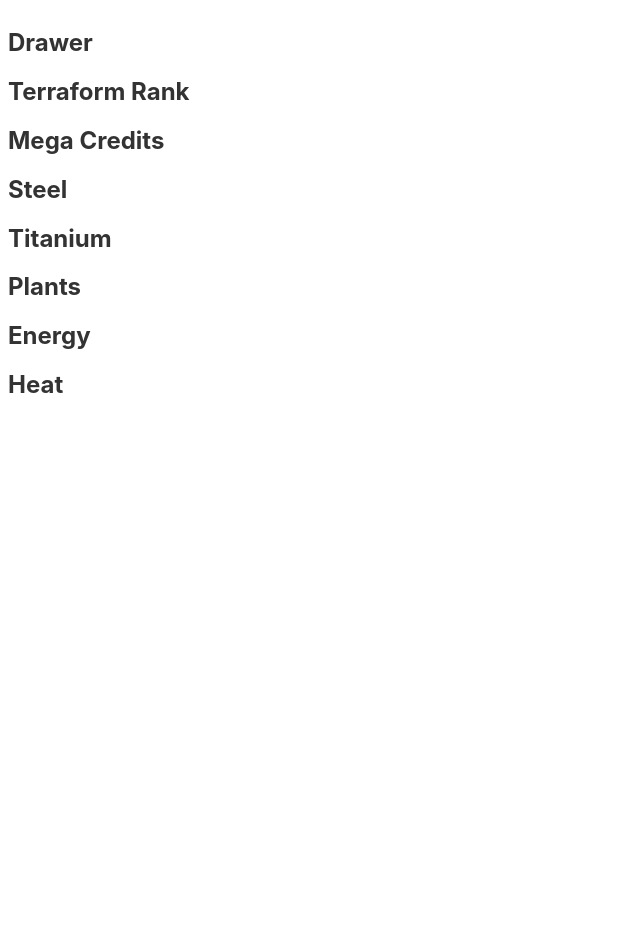
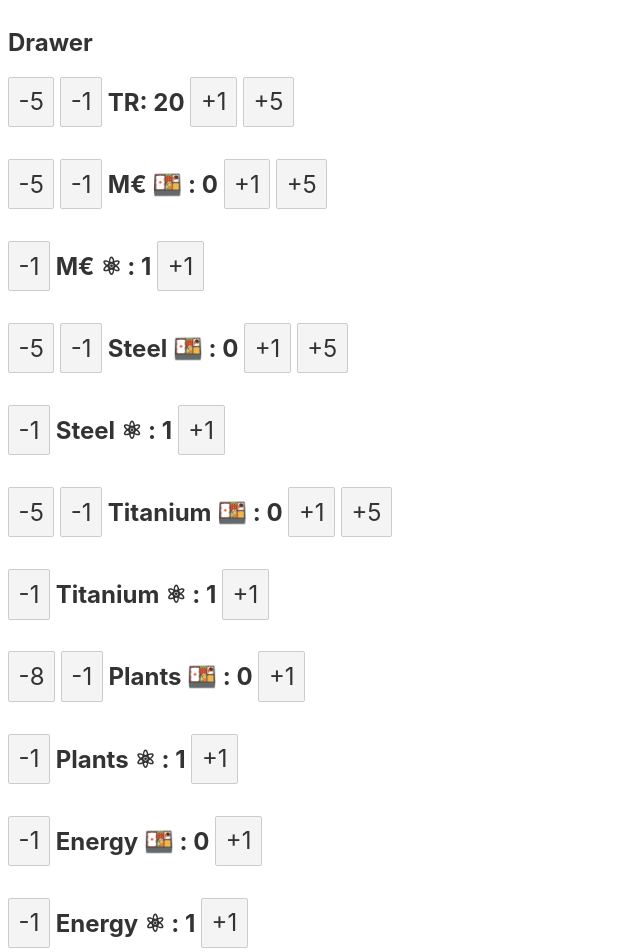
Before and after one commit to theRemix/TerraformingMars-PlayerCard, a Svelte app: page / in a window 1280 px wide. Shown: the top 952 px of the page, without its empty margins (0-640 px from the left). Before the commit the page ends 800 px from the top, so only its background shows below. Built offline with nearby package versions, Linux system fonts and the light colour scheme.

Commit message:
:sparkles: stores and counters

```diff
--- a/src/Energy.svelte
+++ b/src/Energy.svelte
@@ -1,3 +1,33 @@
+<script>
+import { onDestroy } from 'svelte'
+import { EnergyS, EnergyP } from './stores'
+
+let energyS = 0
+let energyP = 0
+
+const unsubS = EnergyS.subscribe(n => energyS = n)
+const unsubP = EnergyP.subscribe(n => energyP = n)
+
+onDestroy(() => {
+  unsubS()
+  unsubP()
+})
+
+const dec1 = () => EnergyS.update(n => n - 1)
+const inc1 = () => EnergyS.update(n => n + 1)
+const decP = () => EnergyP.update(n => n - 1)
+const incP = () => EnergyP.update(n => n + 1)
+</script>
+
 <main>
-	<h2>Energy</h2>
+<h2>
+  <button on:click={ dec1 }>-1</button>
+  Energy 🍱 : { energyS }
+  <button on:click={ inc1 }>+1</button>
+</h2>
+<h2>
+  <button on:click={ decP }>-1</button>
+  Energy ⚛ : { energyP }
+  <button on:click={ incP }>+1</button>
+</h2>
 </main>
--- a/src/Heat.svelte
+++ b/src/Heat.svelte
@@ -1,3 +1,35 @@
+<script>
+import { onDestroy } from 'svelte'
+import { HeatS, HeatP } from './stores'
+
+let heatS = 0
+let heatP = 0
+
+const unsubS = HeatS.subscribe(n => heatS = n)
+const unsubP = HeatP.subscribe(n => heatP = n)
+
+onDestroy(() => {
+  unsubS()
+  unsubP()
+})
+
+const dec8 = () => HeatS.update(n => n - 8)
+const dec1 = () => HeatS.update(n => n - 1)
+const inc1 = () => HeatS.update(n => n + 1)
+const decP = () => HeatP.update(n => n - 1)
+const incP = () => HeatP.update(n => n + 1)
+</script>
+
 <main>
-	<h2>Heat</h2>
+<h2>
+  <button on:click={ dec8 }>-8</button>
+  <button on:click={ dec1 }>-1</button>
+  Heat 🍱 : { heatS }
+  <button on:click={ inc1 }>+1</button>
+</h2>
+<h2>
+  <button on:click={ decP }>-1</button>
+  Heat ⚛ : { heatP }
+  <button on:click={ incP }>+1</button>
+</h2>
 </main>
--- a/src/MegaCredits.svelte
+++ b/src/MegaCredits.svelte
@@ -1,3 +1,37 @@
+<script>
+import { onDestroy } from 'svelte'
+import { MCreditS, MCreditP } from './stores'
+
+let mcS = 0
+let mcP = 0
+
+const unsubS = MCreditS.subscribe(n => mcS = n)
+const unsubP = MCreditP.subscribe(n => mcP = n)
+
+onDestroy(() => {
+  unsubS()
+  unsubP()
+})
+
+const dec5 = () => MCreditS.update(n => n - 5)
+const dec1 = () => MCreditS.update(n => n - 1)
+const inc1 = () => MCreditS.update(n => n + 1)
+const inc5 = () => MCreditS.update(n => n + 5)
+const decP = () => MCreditP.update(n => n - 1)
+const incP = () => MCreditP.update(n => n + 1)
+</script>
+
 <main>
-	<h2>Mega Credits</h2>
+<h2>
+  <button on:click={ dec5 }>-5</button>
+  <button on:click={ dec1 }>-1</button>
+  M€ 🍱 : { mcS }
+  <button on:click={ inc1 }>+1</button>
+  <button on:click={ inc5 }>+5</button>
+</h2>
+<h2>
+  <button on:click={ decP }>-1</button>
+  M€ ⚛ : { mcP }
+  <button on:click={ incP }>+1</button>
+</h2>
 </main>
--- a/src/Plants.svelte
+++ b/src/Plants.svelte
@@ -1,3 +1,35 @@
+<script>
+import { onDestroy } from 'svelte'
+import { PlantS, PlantP } from './stores'
+
+let plantS = 0
+let plantP = 0
+
+const unsubS = PlantS.subscribe(n => plantS = n)
+const unsubP = PlantP.subscribe(n => plantP = n)
+
+onDestroy(() => {
+  unsubS()
+  unsubP()
+})
+
+const dec8 = () => PlantS.update(n => n - 8)
+const dec1 = () => PlantS.update(n => n - 1)
+const inc1 = () => PlantS.update(n => n + 1)
+const decP = () => PlantP.update(n => n - 1)
+const incP = () => PlantP.update(n => n + 1)
+</script>
+
 <main>
-	<h2>Plants</h2>
+<h2>
+  <button on:click={ dec8 }>-8</button>
+  <button on:click={ dec1 }>-1</button>
+  Plants 🍱 : { plantS }
+  <button on:click={ inc1 }>+1</button>
+</h2>
+<h2>
+  <button on:click={ decP }>-1</button>
+  Plants ⚛ : { plantP }
+  <button on:click={ incP }>+1</button>
+</h2>
 </main>
--- a/src/Steel.svelte
+++ b/src/Steel.svelte
@@ -1,3 +1,37 @@
+<script>
+import { onDestroy } from 'svelte'
+import { SteelS, SteelP } from './stores'
+
+let steelS = 0
+let steelP = 0
+
+const unsubS = SteelS.subscribe(n => steelS = n)
+const unsubP = SteelP.subscribe(n => steelP = n)
+
+onDestroy(() => {
+  unsubS()
+  unsubP()
+})
+
+const dec5 = () => SteelS.update(n => n - 5)
+const dec1 = () => SteelS.update(n => n - 1)
+const inc1 = () => SteelS.update(n => n + 1)
+const inc5 = () => SteelS.update(n => n + 5)
+const decP = () => SteelP.update(n => n - 1)
+const incP = () => SteelP.update(n => n + 1)
+</script>
+
 <main>
-	<h2>Steel</h2>
+<h2>
+  <button on:click={ dec5 }>-5</button>
+  <button on:click={ dec1 }>-1</button>
+  Steel 🍱 : { steelS }
+  <button on:click={ inc1 }>+1</button>
+  <button on:click={ inc5 }>+5</button>
+</h2>
+<h2>
+  <button on:click={ decP }>-1</button>
+  Steel ⚛ : { steelP }
+  <button on:click={ incP }>+1</button>
+</h2>
 </main>
--- a/src/TerraformRank.svelte
+++ b/src/TerraformRank.svelte
@@ -1,3 +1,25 @@
+<script>
+import { onDestroy } from 'svelte'
+import { TR } from './stores'
+
+let tr = 0
+
+const unsubscribe = TR.subscribe(n => tr = n)
+
+onDestroy(unsubscribe)
+
+const dec5 = () => TR.update(n => n - 5)
+const dec1 = () => TR.update(n => n - 1)
+const inc1 = () => TR.update(n => n + 1)
+const inc5 = () => TR.update(n => n + 5)
+</script>
+
 <main>
-	<h2>Terraform Rank</h2>
+<h2>
+  <button on:click={ dec5 }>-5</button>
+  <button on:click={ dec1 }>-1</button>
+  TR: { tr }
+  <button on:click={ inc1 }>+1</button>
+  <button on:click={ inc5 }>+5</button>
+</h2>
 </main>
--- a/src/Titanium.svelte
+++ b/src/Titanium.svelte
@@ -1,3 +1,37 @@
+<script>
+import { onDestroy } from 'svelte'
+import { TitaniumS, TitaniumP } from './stores'
+
+let titaniumS = 0
+let titaniumP = 0
+
+const unsubS = TitaniumS.subscribe(n => titaniumS = n)
+const unsubP = TitaniumP.subscribe(n => titaniumP = n)
+
+onDestroy(() => {
+  unsubS()
+  unsubP()
+})
+
+const dec5 = () => TitaniumS.update(n => n - 5)
+const dec1 = () => TitaniumS.update(n => n - 1)
+const inc1 = () => TitaniumS.update(n => n + 1)
+const inc5 = () => TitaniumS.update(n => n + 5)
+const decP = () => TitaniumP.update(n => n - 1)
+const incP = () => TitaniumP.update(n => n + 1)
+</script>
+
 <main>
-	<h2>Titanium</h2>
+<h2>
+  <button on:click={ dec5 }>-5</button>
+  <button on:click={ dec1 }>-1</button>
+  Titanium 🍱 : { titaniumS }
+  <button on:click={ inc1 }>+1</button>
+  <button on:click={ inc5 }>+5</button>
+</h2>
+<h2>
+  <button on:click={ decP }>-1</button>
+  Titanium ⚛ : { titaniumP }
+  <button on:click={ incP }>+1</button>
+</h2>
 </main>
--- a/src/stores.js
+++ b/src/stores.js
@@ -1,4 +1,6 @@
-export const TR = writable(0)
+import { writable } from 'svelte/store'
+
+export const TR = writable(20)
 
 export const MCreditS = writable(0)
 export const MCreditP = writable(1)
```
